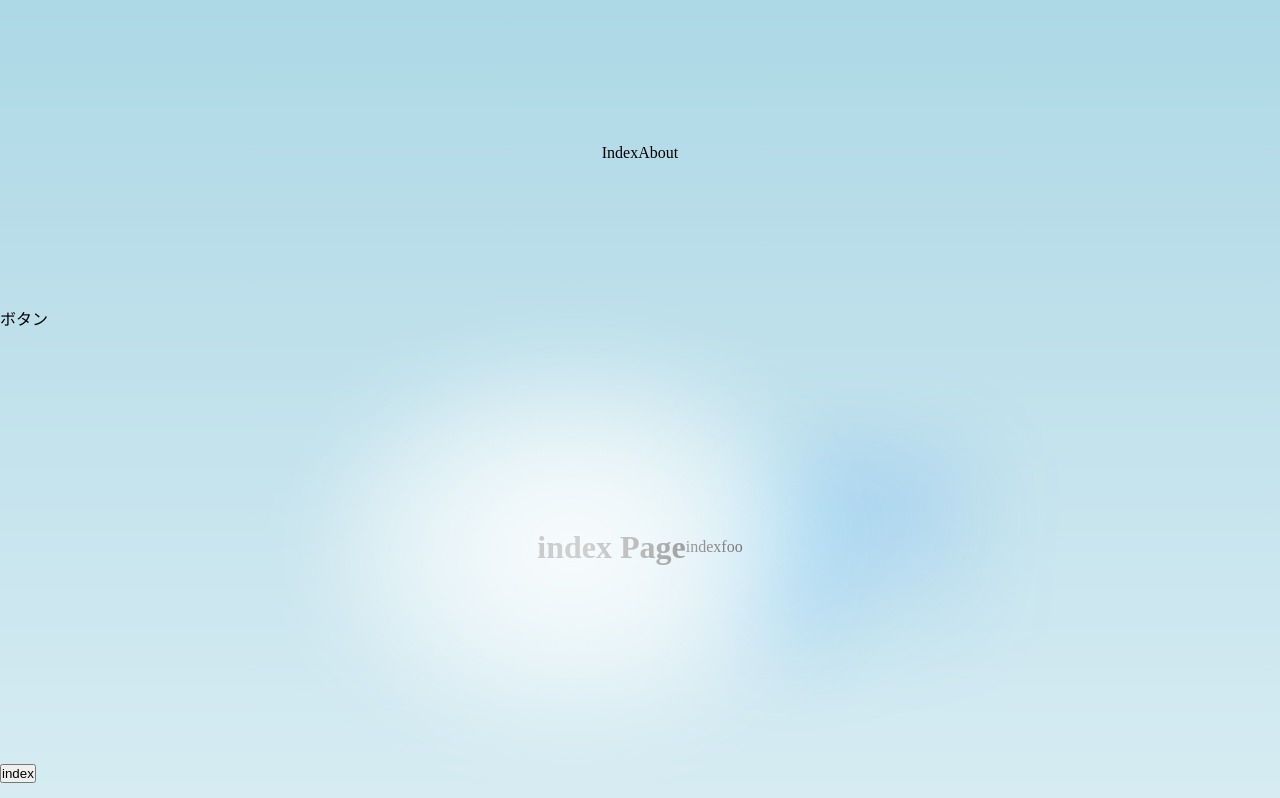
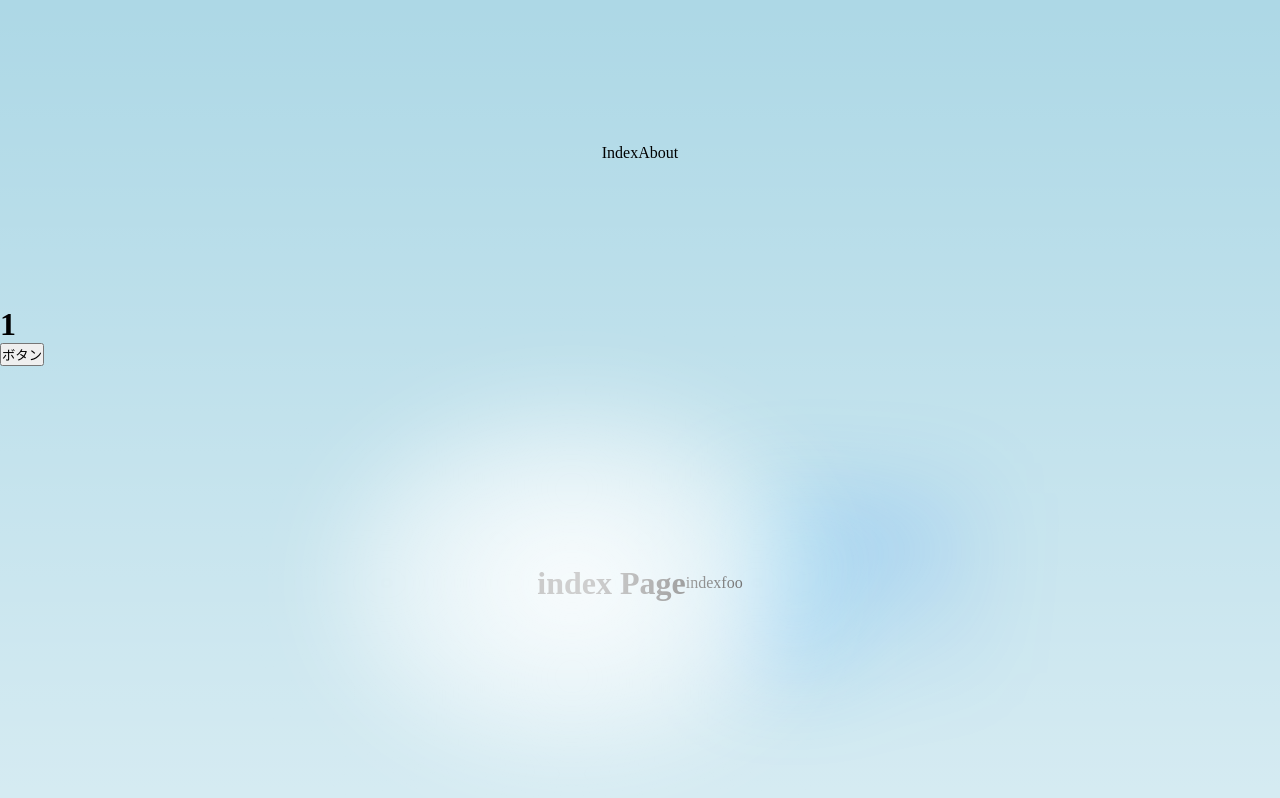
Before and after one commit to Keisuke1586/react-study, a Next.js app in the folder next-study/: page / in a window 1280 px wide. Shown: the top 798 px of the page. Built offline with nearby package versions, Linux system fonts and the light colour scheme.

Commit message:
✨ カウンターを設置してuseStateでカウントアップ

```diff
--- a/next-study/src/components/Headline/Headline.jsx
+++ b/next-study/src/components/Headline/Headline.jsx
@@ -1,4 +1,4 @@
-"use client"
+
 import styles from "./Headline.module.css";
 
 
--- a/next-study/src/pages/index.jsx
+++ b/next-study/src/pages/index.jsx
@@ -6,17 +6,19 @@ import { Main } from "@/src/components/main";
 import YourComponent, {Headline} from "@/src/components/Headline/Headline";
 import Alert from "@/src/components/Headline/Headline";
 import { Header } from "@/src/components/Header";
-import { useCallback, useEffect } from "react";
+import { useCallback, useEffect, useState } from "react";
 
 
 const inter = Inter({ subsets: ["latin"] });
 
 export default function Home() {
 
-  const handleClick = useCallback((e) => {
-    /* e.preventDefault(); */
-   alert(123);
-  }, []);
+  const [foo, setFoo] =useState(1);
+
+  const handleClick = (e) => {
+    setFoo(foo => foo+3)
+  };
+
 
   useEffect(()=> {
     document.body.style.backgroundColor = "lightblue";
@@ -34,11 +36,8 @@ export default function Home() {
         <link rel="icon" href="/favicon.ico" />
       </Head>
       <Header />
-
-      <a href="/about"
-         onClick={handleClick}>
-        ボタン
-      </a>
+      <h1>{foo}</h1>
+      <button onClick={handleClick}>ボタン</button>
 
       <Headline  page="index"
       >
```
